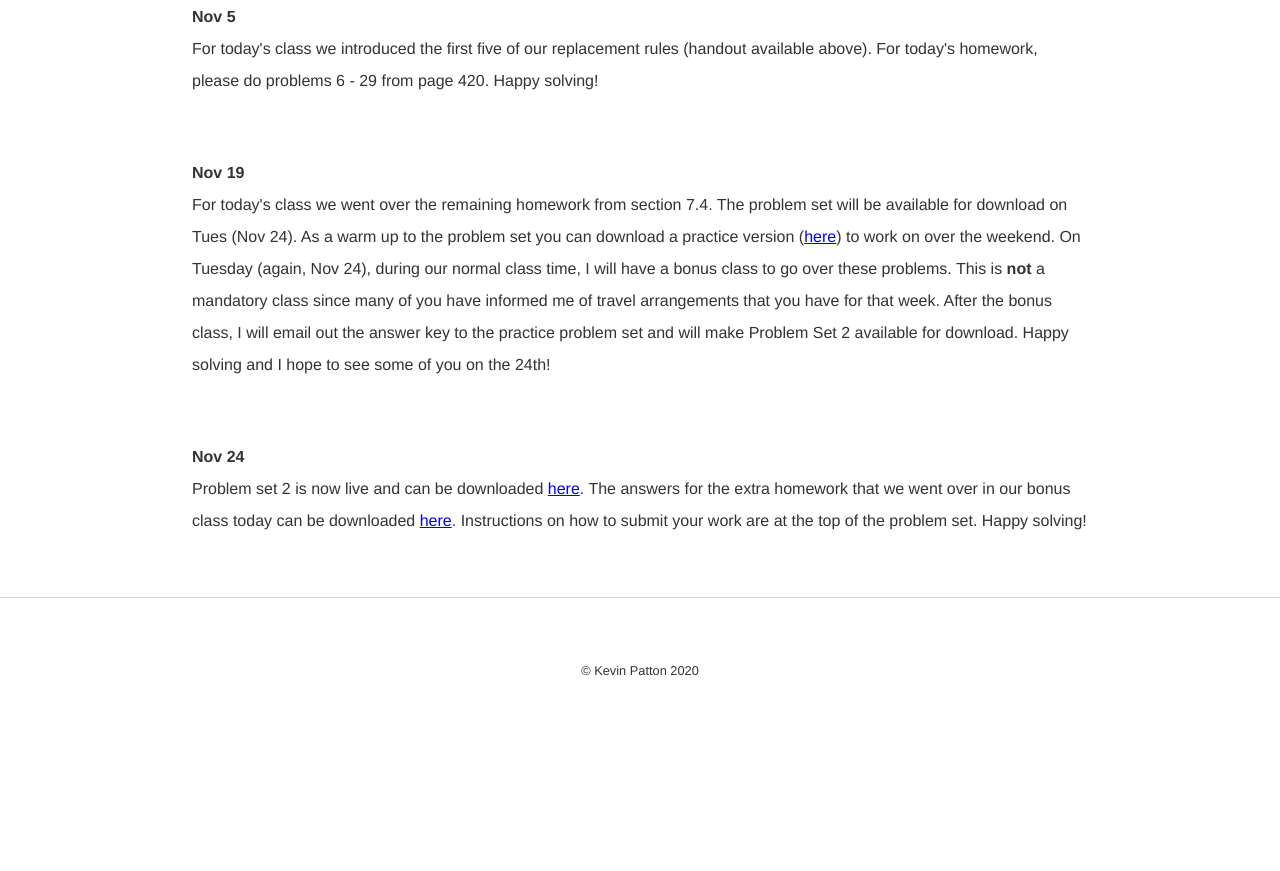
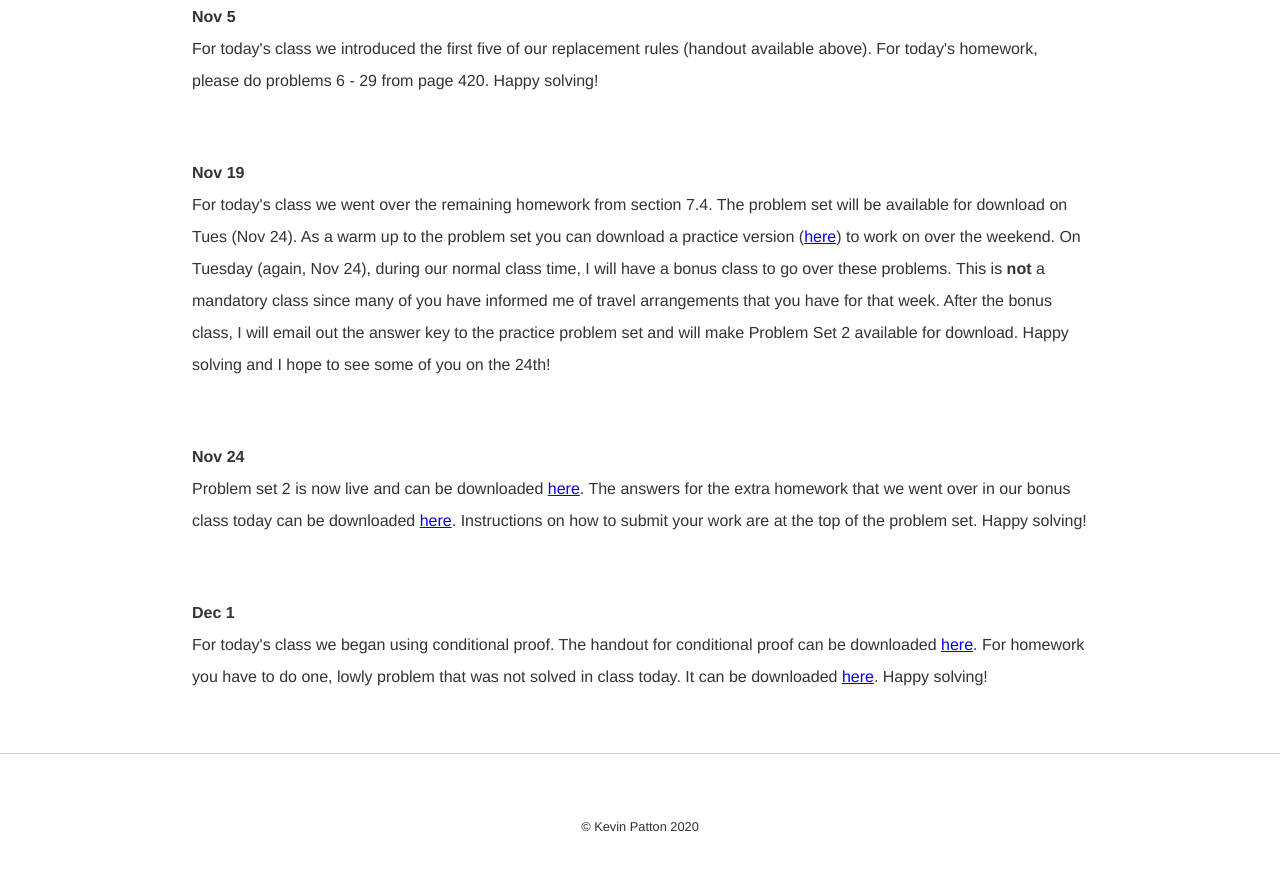
Before and after one commit to kevinjpatton/kevinjpatton.github.io, a Jekyll site: the page built from teaching/phil_1210/index.html, in a window 1280 px wide and 900 px high, scrolled down 2268 px. Shown: the top 871 px of the window. Built offline with Jekyll 4.4.1, drawn with Linux system fonts in a browser that asks for light colours; Markdown is read by kramdown in place of the engine named in the settings; before the commit the page ends 3012 px from its top, so only the background shows below that.

Commit message:
Update index.html

```diff
--- a/teaching/phil_1210/index.html
+++ b/teaching/phil_1210/index.html
@@ -46,3 +46,6 @@ For today's class we went over the remaining homework from section 7.4.  The pro
 
 <p><b>Nov 24</b><br>
 Problem set 2 is now live and can be downloaded <a href="/teaching/phil_1210/PS2_MEDIUM.pdf" target="_blank">here</a>.  The answers for the extra homework that we went over in our bonus class today can be downloaded <a href="/teaching/phil_1210/PracticePS2_AnswerKey.pdf" target="_blank">here</a>.  Instructions on how to submit your work are at the top of the problem set.  Happy solving!</p>
+
+<p><b>Dec 1</b><br>
+For today's class we began using conditional proof.  The handout for conditional proof can be downloaded <a href="/teaching/phil_1210/ConditionalProof.pdf" target="_blank">here</a>.  For homework you have to do one, lowly problem that was not solved in class today.  It can be downloaded <a href="/teaching/phil_1210/Number8.png" target="_blank">here</a>.  Happy solving!
```
